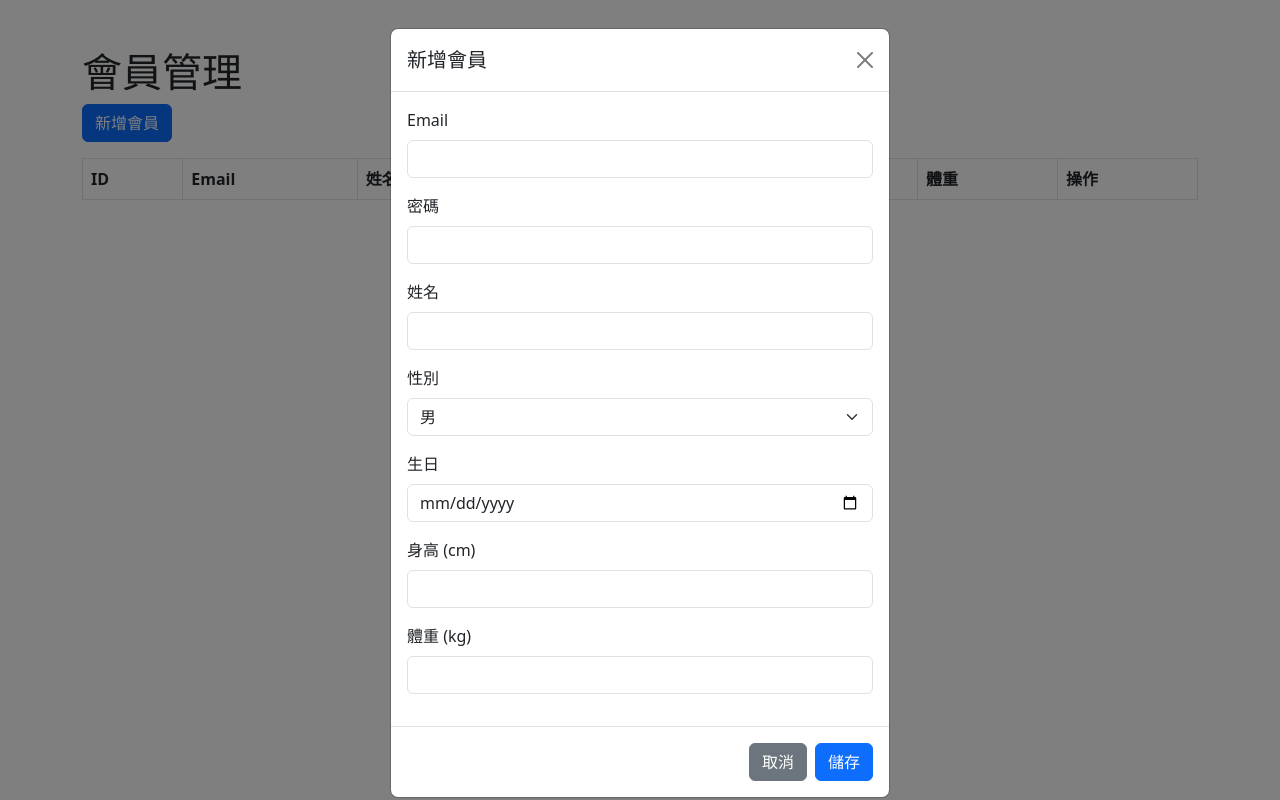
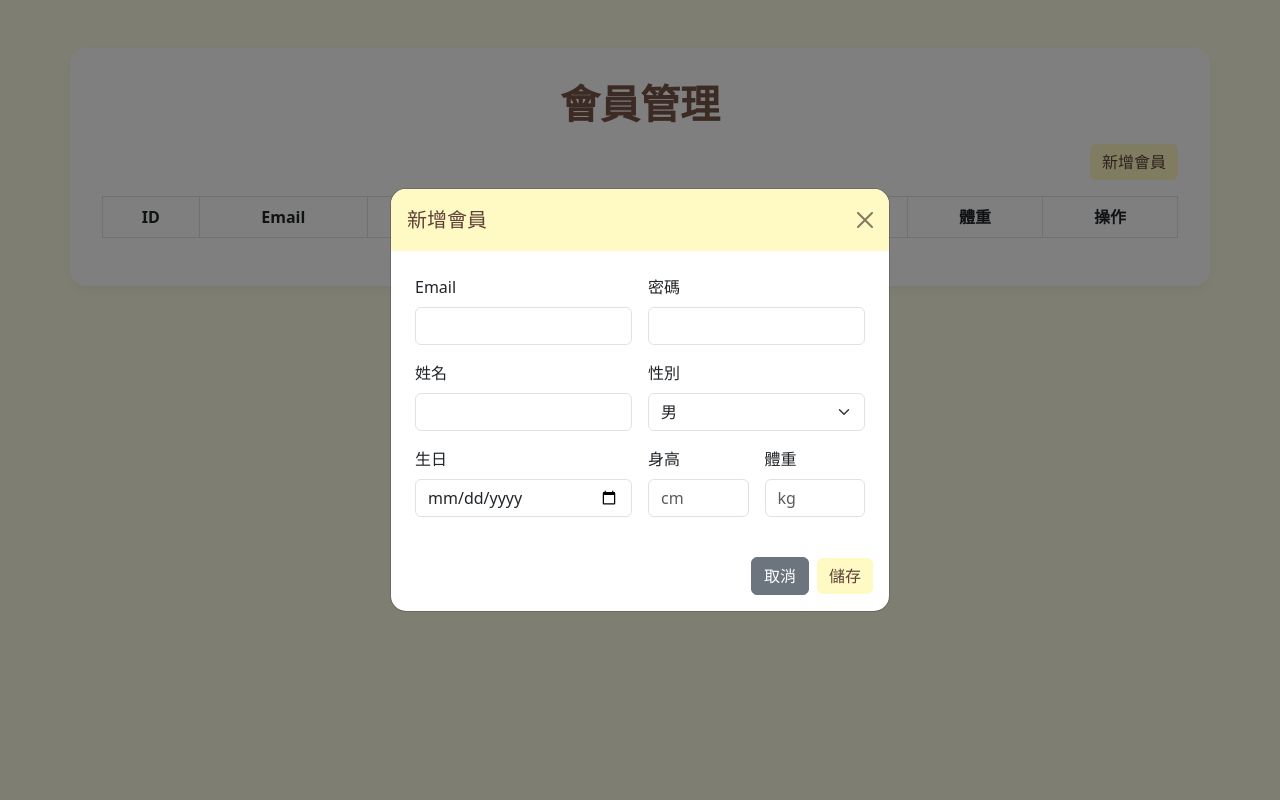
Before and after one commit to jialing1230/Sport-project, a Flask app: page /members in a window 1280 px wide, after a click on "新增會員". Run offline with Flask 3, Linux system fonts and the light colour scheme; lists and menus that the app fills with data are empty; parts of the project's set-up code (start-up, migrations or seed data) failed here and were passed over; some libraries are stand-ins or nearby versions.

Commit message:
style: 稍微修飾會員管理頁面

```diff
--- a/app/templates/member_management.html
+++ b/app/templates/member_management.html
@@ -9,19 +9,89 @@
       rel="stylesheet"
       href="https://cdn.jsdelivr.net/npm/bootstrap@5.3.0/dist/css/bootstrap.min.css"
     />
+    <style>
+      /* 主題色：淡黃與白 */
+      :root {
+        --theme-yellow: #fff9c4;
+        --theme-white: #ffffff;
+        --theme-secondary: #fffde7;
+      }
+      body {
+        background-color: var(--theme-secondary);
+      }
+      .container {
+        background-color: var(--theme-white);
+        padding: 2rem;
+        border-radius: 1rem;
+        box-shadow: 0 4px 12px rgba(0, 0, 0, 0.05);
+      }
+      h1 {
+        color: #795548;
+        margin-bottom: 1rem;
+      }
+      .btn-add {
+        background-color: var(--theme-yellow);
+        border: none;
+        color: #5d4037;
+      }
+      .btn-add:hover {
+        background-color: #fff59d;
+        color: #4e342e;
+      }
+      .table thead {
+        background-color: var(--theme-yellow);
+        color: #5d4037;
+      }
+      .table tbody tr:hover {
+        background-color: var(--theme-secondary);
+      }
+      .modal-content {
+        border-radius: 1rem;
+        overflow: hidden;
+      }
+      .modal-header {
+        background-color: var(--theme-yellow);
+        border-bottom: none;
+      }
+      .modal-title {
+        color: #5d4037;
+      }
+      .modal-footer {
+        border-top: none;
+      }
+      .btn-save {
+        background-color: var(--theme-yellow);
+        border: none;
+        color: #5d4037;
+      }
+      .btn-save:hover {
+        background-color: #fff59d;
+        color: #4e342e;
+      }
+      .btn-delete {
+        background-color: #ef9a9a;
+        border: none;
+      }
+      .btn-delete:hover {
+        background-color: #e57373;
+      }
+    </style>
   </head>
   <body>
     <div class="container mt-5">
-      <h1>會員管理</h1>
+      <h1 class="text-center fw-bold">會員管理</h1>
+      <div class="d-flex justify-content-end mb-3">
         <button
           id="btnAdd"
-        class="btn btn-primary mb-3"
+          class="btn btn-add"
           data-bs-toggle="modal"
           data-bs-target="#memberModal"
         >
           新增會員
         </button>
-      <table class="table table-bordered" id="membersTable">
+      </div>
+      <div class="table-responsive">
+        <table class="table table-bordered align-middle text-center" id="membersTable">
           <thead>
             <tr>
               <th>ID</th>
@@ -39,6 +109,7 @@
           </tbody>
         </table>
       </div>
+    </div>
 
     <!-- 新增/編輯 Modal -->
     <div
@@ -48,7 +119,7 @@
       aria-labelledby="memberModalLabel"
       aria-hidden="true"
     >
-      <div class="modal-dialog">
+      <div class="modal-dialog modal-dialog-centered">
         <div class="modal-content">
           <div class="modal-header">
             <h5 class="modal-title" id="memberModalLabel">新增會員</h5>
@@ -59,13 +130,14 @@
               aria-label="Close"
             ></button>
           </div>
-          <div class="modal-body">
+          <div class="modal-body bg-white p-4">
             <form id="memberForm">
-              <div class="mb-3">
+              <div class="row g-3">
+                <div class="col-md-6">
                   <label for="email" class="form-label">Email</label>
                   <input type="email" class="form-control" id="email" required />
                 </div>
-              <div class="mb-3">
+                <div class="col-md-6">
                   <label for="password" class="form-label">密碼</label>
                   <input
                     type="password"
@@ -74,11 +146,11 @@
                     required
                   />
                 </div>
-              <div class="mb-3">
+                <div class="col-md-6">
                   <label for="name" class="form-label">姓名</label>
                   <input type="text" class="form-control" id="name" />
                 </div>
-              <div class="mb-3">
+                <div class="col-md-6">
                   <label for="gender" class="form-label">性別</label>
                   <select class="form-select" id="gender">
                     <option value="male">男</option>
@@ -86,17 +158,18 @@
                     <option value="other">其他</option>
                   </select>
                 </div>
-              <div class="mb-3">
+                <div class="col-md-6">
                   <label for="birthdate" class="form-label">生日</label>
                   <input type="date" class="form-control" id="birthdate" />
                 </div>
-              <div class="mb-3">
-                <label for="height" class="form-label">身高 (cm)</label>
-                <input type="number" class="form-control" id="height" />
+                <div class="col-md-3">
+                  <label for="height" class="form-label">身高</label>
+                  <input type="number" class="form-control" id="height" placeholder="cm" />
                 </div>
-              <div class="mb-3">
-                <label for="weight" class="form-label">體重 (kg)</label>
-                <input type="number" class="form-control" id="weight" />
+                <div class="col-md-3">
+                  <label for="weight" class="form-label">體重</label>
+                  <input type="number" class="form-control" id="weight" placeholder="kg" />
+                </div>
               </div>
             </form>
           </div>
@@ -108,7 +181,7 @@
             >
               取消
             </button>
-            <button type="button" class="btn btn-primary" id="saveMember">
+            <button type="button" class="btn btn-save" id="saveMember">
               儲存
             </button>
           </div>
@@ -138,7 +211,7 @@
             <td>${m.height || ""}</td>
             <td>${m.weight || ""}</td>
             <td>
-              <button class="btn btn-danger btn-sm delete-btn" data-id="${m.member_id}">
+              <button class="btn btn-delete btn-sm delete-btn" data-id="${m.member_id}">
                 刪除
               </button>
             </td>
@@ -148,7 +221,7 @@
         attachDeleteHandlers();
       }
 
-      // 綁定刪除按鈕事件，對應 DELETE API
+      // 綁定刪除按鈕事件
       function attachDeleteHandlers() {
         document.querySelectorAll('.delete-btn').forEach(btn => {
           btn.addEventListener('click', async () => {
```
Lines whose indentation alone changed are shown as unchanged.
